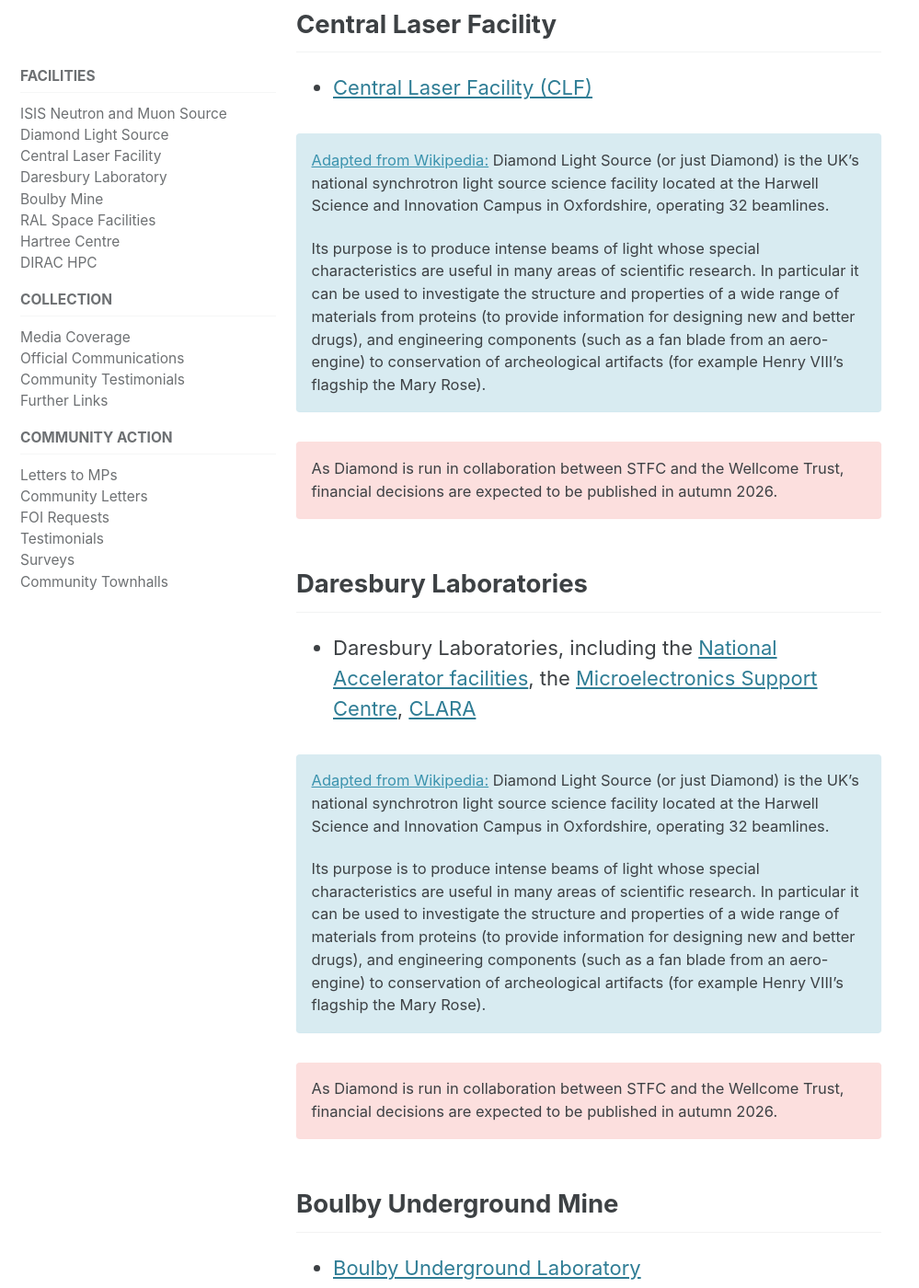
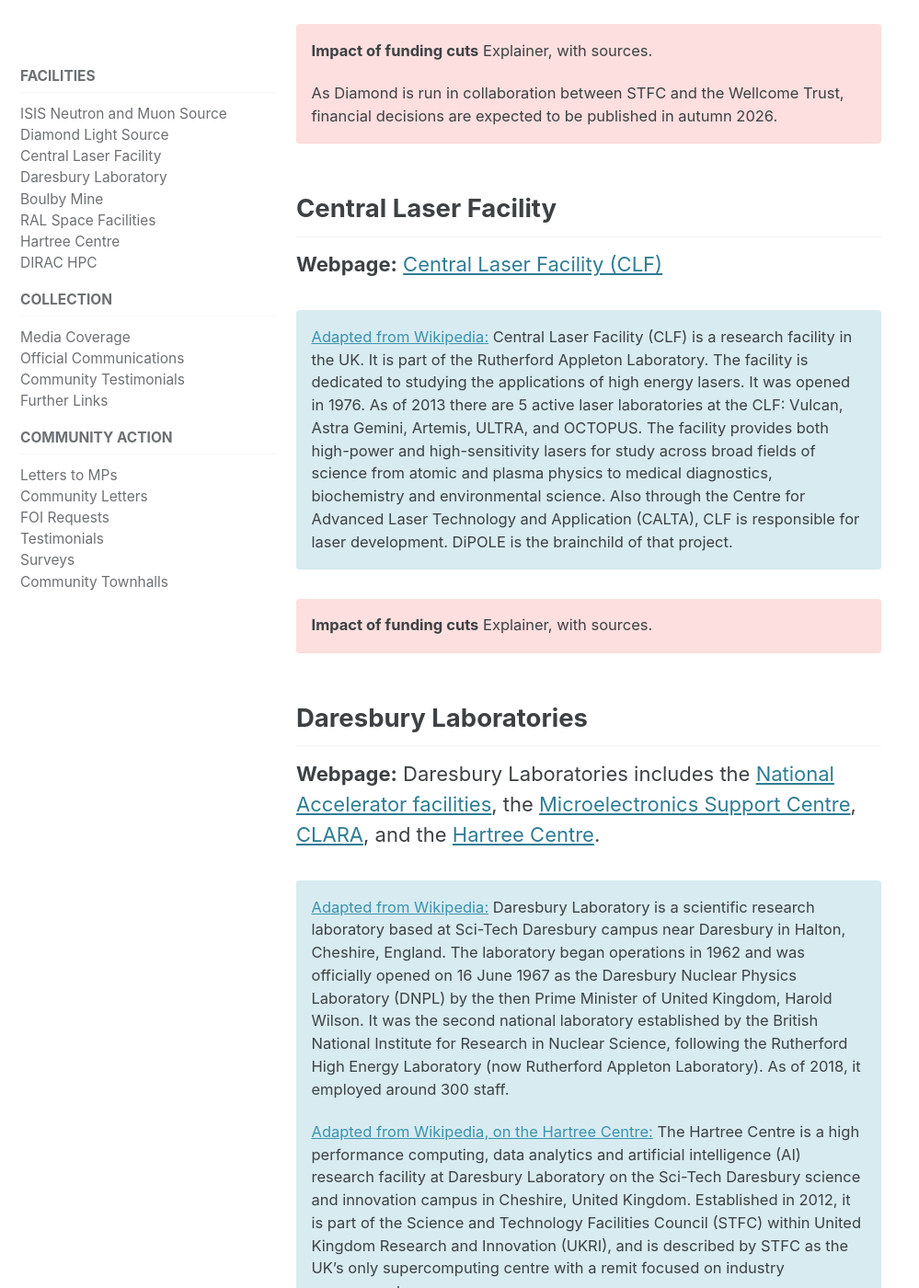
Before and after one commit to research-facilities-community/index, a Jekyll site: the page built from _pages/facilities.md, in a window 1280 px wide and 1400 px high, scrolled down 2200 px. Shown: the whole window at 92% size, without its empty margins (0-999 px from the left). Built offline with Jekyll 4.4.1, drawn with Linux system fonts in a browser that asks for light colours; cached includes are drawn as plain includes; some of the changed text lies outside the part shown.

Commit message:
Revise facilities documentation with new content
Added explanations and impacts of funding cuts for various facilities. Updated links and descriptions for clarity.

```diff
--- a/_pages/facilities.md
+++ b/_pages/facilities.md
@@ -7,23 +7,13 @@
 ---
 
 
-impact felt across the country
-
-I left out the PPAN facilities...
-
-link to PPAN, ...Astronomy, particle Physics, and Nuclear Physics - there are synergies...
-
+TODO: Explainer needed on labs and facilities
+- impact felt across the country
+- I left out the PPAN facilities... / link to PPAN, ...Astronomy, particle Physics, and Nuclear Physics - there are synergies...
 - [STFC facility overview page](https://www.ukri.org/councils/stfc/resources-for-researchers-and-businesses/find-an-stfc-supported-facility-or-resource/)
-
-
-
-
-
-
-
-_what do they do, how large are they, how do they serve the UK science (e.g., user access), how they under threat, more info underneath..._
-
-
+- _what do they do, how large are they, how do they serve the UK science (e.g., user access), how they under threat, more info underneath..._
+- provide services that require dedicated large-sclae infrastructure, with long-term funding assurances
+- risky, development, ...
 
 
 
@@ -40,6 +30,9 @@
 </div>
 
 <div class="notice--danger" markdown="1">
+**Impact of funding cuts**
+Explainer, with sources.
+
 Funding reductions may have long-term impacts on facility capability, staffing, and user access.
 - Reduced beamtime
 - Loss of expertise
@@ -62,6 +55,9 @@
 </div>
 
 <div class="notice--danger" markdown="1">
+**Impact of funding cuts**
+Explainer, with sources.
+
 As Diamond is run in collaboration between STFC and the Wellcome Trust, financial decisions are expected to be published in autumn 2026.
 </div>
 
@@ -69,98 +65,76 @@
 
 ## Central Laser Facility {#CLF}
 
-
-
-
-- [Central Laser Facility (CLF)](https://www.clf.stfc.ac.uk/Pages/home.aspx)
+**Webpage:** [Central Laser Facility (CLF)](https://www.clf.stfc.ac.uk/Pages/home.aspx)
 
 <div class="notice--info" markdown="1">
-[Adapted from Wikipedia:](https://en.wikipedia.org/wiki/Diamond_Light_Source) Diamond Light Source (or just Diamond) is the UK's national synchrotron light source science facility located at the Harwell Science and Innovation Campus in Oxfordshire, operating 32 beamlines.
-
-Its purpose is to produce intense beams of light whose special characteristics are useful in many areas of scientific research. In particular it can be used to investigate the structure and properties of a wide range of materials from proteins (to provide information for designing new and better drugs), and engineering components (such as a fan blade from an aero-engine) to conservation of archeological artifacts (for example Henry VIII's flagship the Mary Rose).
+[Adapted from Wikipedia:](https://en.wikipedia.org/wiki/Central_Laser_Facility) Central Laser Facility (CLF) is a research facility in the UK. It is part of the Rutherford Appleton Laboratory. The facility is dedicated to studying the applications of high energy lasers. It was opened in 1976. As of 2013 there are 5 active laser laboratories at the CLF: Vulcan, Astra Gemini, Artemis, ULTRA, and OCTOPUS. The facility provides both high-power and high-sensitivity lasers for study across broad fields of science from atomic and plasma physics to medical diagnostics, biochemistry and environmental science. Also through the Centre for Advanced Laser Technology and Application (CALTA), CLF is responsible for laser development. DiPOLE is the brainchild of that project.
 </div>
 
 <div class="notice--danger" markdown="1">
-As Diamond is run in collaboration between STFC and the Wellcome Trust, financial decisions are expected to be published in autumn 2026.
+**Impact of funding cuts**
+Explainer, with sources.
 </div>
 
 
 
 ## Daresbury Laboratories {#Daresbury}
 
-
-- Daresbury Laboratories, including the [National Accelerator facilities](https://www.astec.stfc.ac.uk/), the [Microelectronics Support Centre](https://www.technology.stfc.ac.uk/), [CLARA](https://www.astec.stfc.ac.uk/facilities/clara/)
-
+**Webpage:** Daresbury Laboratories includes the [National Accelerator facilities](https://www.astec.stfc.ac.uk/), the [Microelectronics Support Centre](https://www.technology.stfc.ac.uk/), [CLARA](https://www.astec.stfc.ac.uk/facilities/clara/), and the [Hartree Centre](https://www.hartree.stfc.ac.uk/).
 
 <div class="notice--info" markdown="1">
-[Adapted from Wikipedia:](https://en.wikipedia.org/wiki/Diamond_Light_Source) Diamond Light Source (or just Diamond) is the UK's national synchrotron light source science facility located at the Harwell Science and Innovation Campus in Oxfordshire, operating 32 beamlines.
+[Adapted from Wikipedia:](https://en.wikipedia.org/wiki/Daresbury_Laboratory) Daresbury Laboratory is a scientific research laboratory based at Sci-Tech Daresbury campus near Daresbury in Halton, Cheshire, England. The laboratory began operations in 1962 and was officially opened on 16 June 1967 as the Daresbury Nuclear Physics Laboratory (DNPL) by the then Prime Minister of United Kingdom, Harold Wilson. It was the second national laboratory established by the British National Institute for Research in Nuclear Science, following the Rutherford High Energy Laboratory (now Rutherford Appleton Laboratory). As of 2018, it employed around 300 staff.
 
-Its purpose is to produce intense beams of light whose special characteristics are useful in many areas of scientific research. In particular it can be used to investigate the structure and properties of a wide range of materials from proteins (to provide information for designing new and better drugs), and engineering components (such as a fan blade from an aero-engine) to conservation of archeological artifacts (for example Henry VIII's flagship the Mary Rose).
+[Adapted from Wikipedia, on the Hartree Centre:](https://en.wikipedia.org/wiki/Hartree_Centre) The Hartree Centre is a high performance computing, data analytics and artificial intelligence (AI) research facility at Daresbury Laboratory on the Sci-Tech Daresbury science and innovation campus in Cheshire, United Kingdom. Established in 2012, it is part of the Science and Technology Facilities Council (STFC) within United Kingdom Research and Innovation (UKRI), and is described by STFC as the UK's only supercomputing centre with a remit focused on industry engagement.
 </div>
 
 <div class="notice--danger" markdown="1">
-As Diamond is run in collaboration between STFC and the Wellcome Trust, financial decisions are expected to be published in autumn 2026.
+**Impact of funding cuts**
+Explainer, with sources.
+
+CLARA has been "mothballed" (sic!), even though it only this year geared up to user facility.
 </div>
 
 
 ## Boulby Underground Mine {#Boulby}
 
-- [Boulby Underground Laboratory](https://www.boulby.stfc.ac.uk/)
+**Webpage:** [Boulby Underground Laboratory](https://www.boulby.stfc.ac.uk/)
 
 <div class="notice--info" markdown="1">
-[Adapted from Wikipedia:](https://en.wikipedia.org/wiki/Diamond_Light_Source) Diamond Light Source (or just Diamond) is the UK's national synchrotron light source science facility located at the Harwell Science and Innovation Campus in Oxfordshire, operating 32 beamlines.
-
-Its purpose is to produce intense beams of light whose special characteristics are useful in many areas of scientific research. In particular it can be used to investigate the structure and properties of a wide range of materials from proteins (to provide information for designing new and better drugs), and engineering components (such as a fan blade from an aero-engine) to conservation of archeological artifacts (for example Henry VIII's flagship the Mary Rose).
+Short explainer needed.
 </div>
 
 <div class="notice--danger" markdown="1">
-As Diamond is run in collaboration between STFC and the Wellcome Trust, financial decisions are expected to be published in autumn 2026.
+**Impact of funding cuts**
+Explainer, with sources.
 </div>
 
 
 ## RAL Space Facilities {#RALSpace}
 
-- [RAL Space facilities](https://www.ralspace.stfc.ac.uk/)
-	- including Chilbolton Observatory for research into atmospheric science, radio propagation and space monitoring.
+**Webpage:** [RAL Space facilities](https://www.ralspace.stfc.ac.uk/), includes the Chilbolton Observatory for research into atmospheric science, radio propagation and space monitoring.
 
 <div class="notice--info" markdown="1">
-[Adapted from Wikipedia:](https://en.wikipedia.org/wiki/Diamond_Light_Source) Diamond Light Source (or just Diamond) is the UK's national synchrotron light source science facility located at the Harwell Science and Innovation Campus in Oxfordshire, operating 32 beamlines.
+[From Wikipedia, on the National Satellite Test Facility:](https://en.wikipedia.org/wiki/National_Satellite_Test_Facility) The National Satellite Test Facility (NSTF) is a testing site for artificial satellites, located in Harwell, Oxfordshire, in the United Kingdom. It is the first dedicated satellite testing facility in the UK. Construction began in 2018 and was completed in 2024. The facility opened in May 2024. The facility was funded by UK government as a result of a facilities gap study led by UK Space Agency, and is operated by RAL Space, a department of the Science and Technology Facilities Council.
 
-Its purpose is to produce intense beams of light whose special characteristics are useful in many areas of scientific research. In particular it can be used to investigate the structure and properties of a wide range of materials from proteins (to provide information for designing new and better drugs), and engineering components (such as a fan blade from an aero-engine) to conservation of archeological artifacts (for example Henry VIII's flagship the Mary Rose).
 </div>
 
 <div class="notice--danger" markdown="1">
-As Diamond is run in collaboration between STFC and the Wellcome Trust, financial decisions are expected to be published in autumn 2026.
+**Impact of funding cuts**
+Explainer, with sources.
 </div>
 
-
-## Hartree Centre {#Hartree}
-
-
-- [Hartree Centre](https://www.hartree.stfc.ac.uk/)
-
-<div class="notice--info" markdown="1">
-[Adapted from Wikipedia:](https://en.wikipedia.org/wiki/Diamond_Light_Source) Diamond Light Source (or just Diamond) is the UK's national synchrotron light source science facility located at the Harwell Science and Innovation Campus in Oxfordshire, operating 32 beamlines.
-
-Its purpose is to produce intense beams of light whose special characteristics are useful in many areas of scientific research. In particular it can be used to investigate the structure and properties of a wide range of materials from proteins (to provide information for designing new and better drugs), and engineering components (such as a fan blade from an aero-engine) to conservation of archeological artifacts (for example Henry VIII's flagship the Mary Rose).
-</div>
-
-<div class="notice--danger" markdown="1">
-As Diamond is run in collaboration between STFC and the Wellcome Trust, financial decisions are expected to be published in autumn 2026.
-</div>
 
 
 ## DIRAC High Performance Computing Facility {#HPC}
 
-
-- [DIRAC High Performance Computing Facility](https://dirac.ac.uk/)
+**Webpage:** [DIRAC High Performance Computing Facility](https://dirac.ac.uk/)
 
 <div class="notice--info" markdown="1">
-[Adapted from Wikipedia:](https://en.wikipedia.org/wiki/Diamond_Light_Source) Diamond Light Source (or just Diamond) is the UK's national synchrotron light source science facility located at the Harwell Science and Innovation Campus in Oxfordshire, operating 32 beamlines.
-
-Its purpose is to produce intense beams of light whose special characteristics are useful in many areas of scientific research. In particular it can be used to investigate the structure and properties of a wide range of materials from proteins (to provide information for designing new and better drugs), and engineering components (such as a fan blade from an aero-engine) to conservation of archeological artifacts (for example Henry VIII's flagship the Mary Rose).
+Explainer needed.
 </div>
 
 <div class="notice--danger" markdown="1">
-As Diamond is run in collaboration between STFC and the Wellcome Trust, financial decisions are expected to be published in autumn 2026.
+**Impact of funding cuts**
+Explainer, with sources.
 </div>
```
